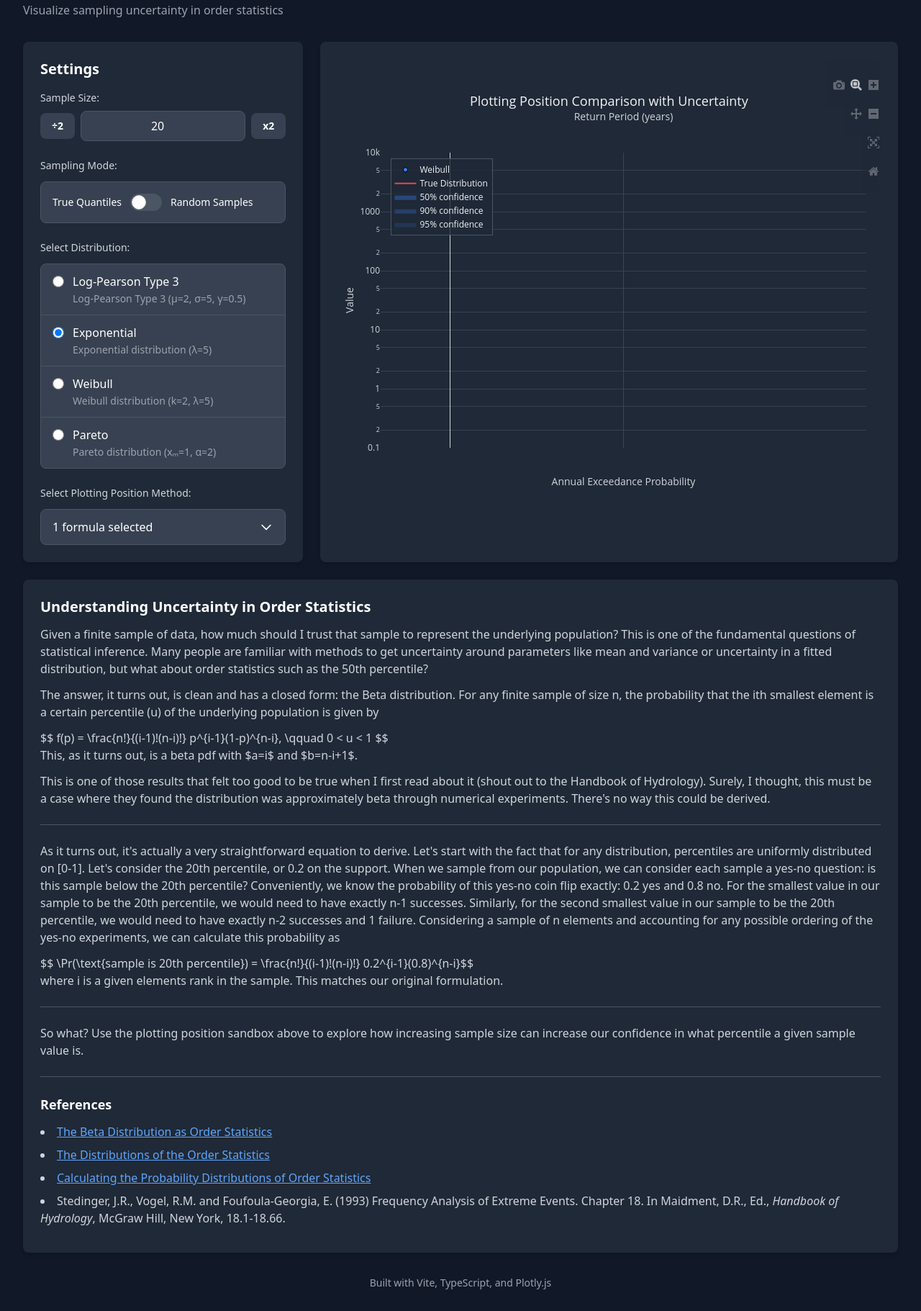
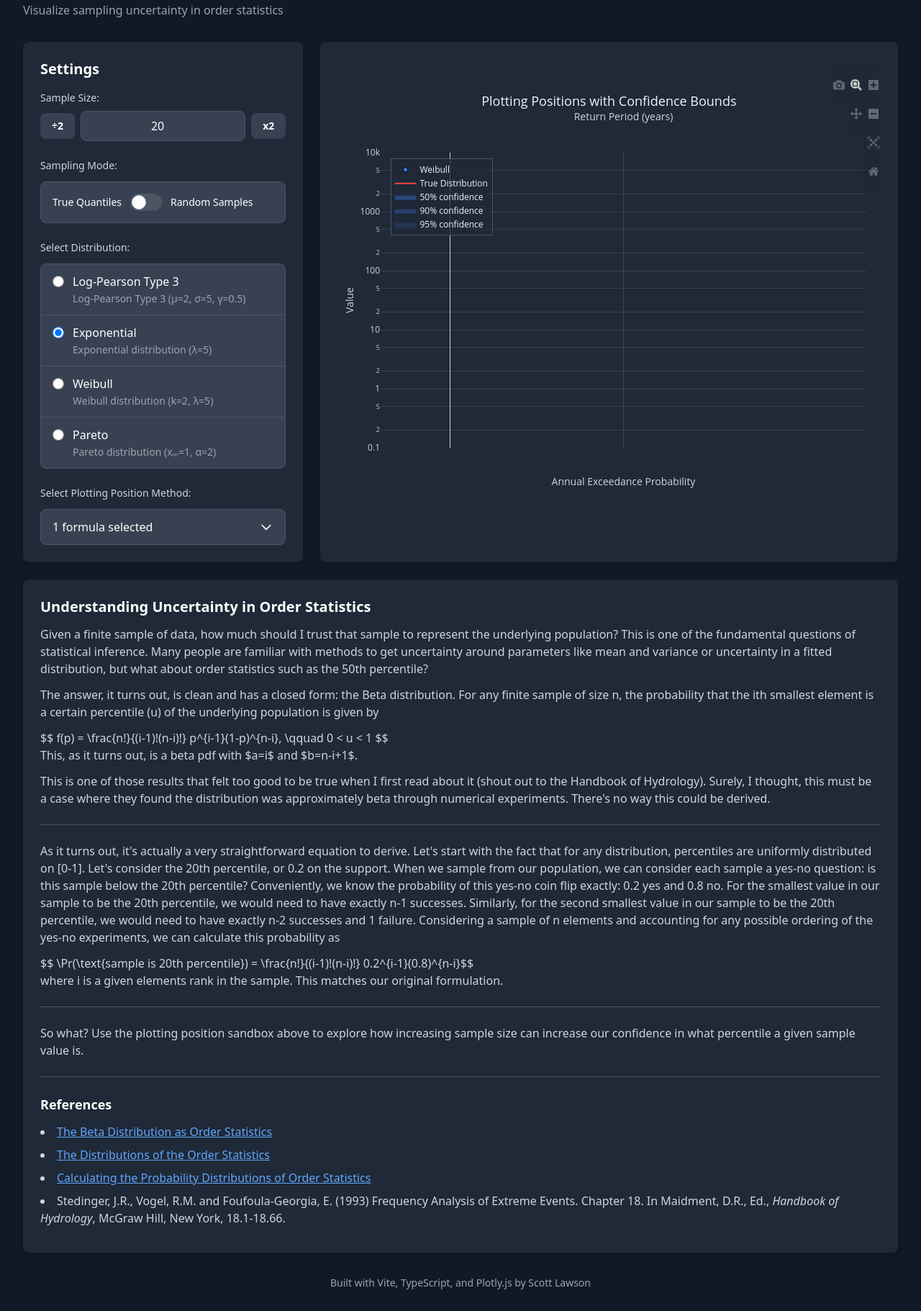
Before and after one commit to sclaw/plotting_position_uncertainty, a website built with Vite: page index.html in a window 1280 px wide. Shown: the part 78-1899 px from the top of the page at 72% size. Built offline with nearby package versions, Linux system fonts and the light colour scheme; what jstat would draw is missing.

Commit message:
update text adn labels

```diff
--- a/index.html
+++ b/index.html
@@ -232,7 +232,7 @@
 
         <!-- Footer -->
         <footer class="mt-8 text-center text-gray-400 text-sm">
-          <p>Built with Vite, TypeScript, and Plotly.js</p>
+          <p>Built with Vite, TypeScript, and Plotly.js by Scott Lawson</p>
         </footer>
       </div>
     </div>
--- a/src/main.ts
+++ b/src/main.ts
@@ -547,7 +547,7 @@ function updatePlot() {
 
   const layout: Partial<Plotly.Layout> = {
     title: {
-      text: 'Plotting Position Comparison with Uncertainty',
+      text: 'Plotting Positions with Confidence Bounds',
       font: {
         size: 18,
         color: '#f3f4f6',
```
